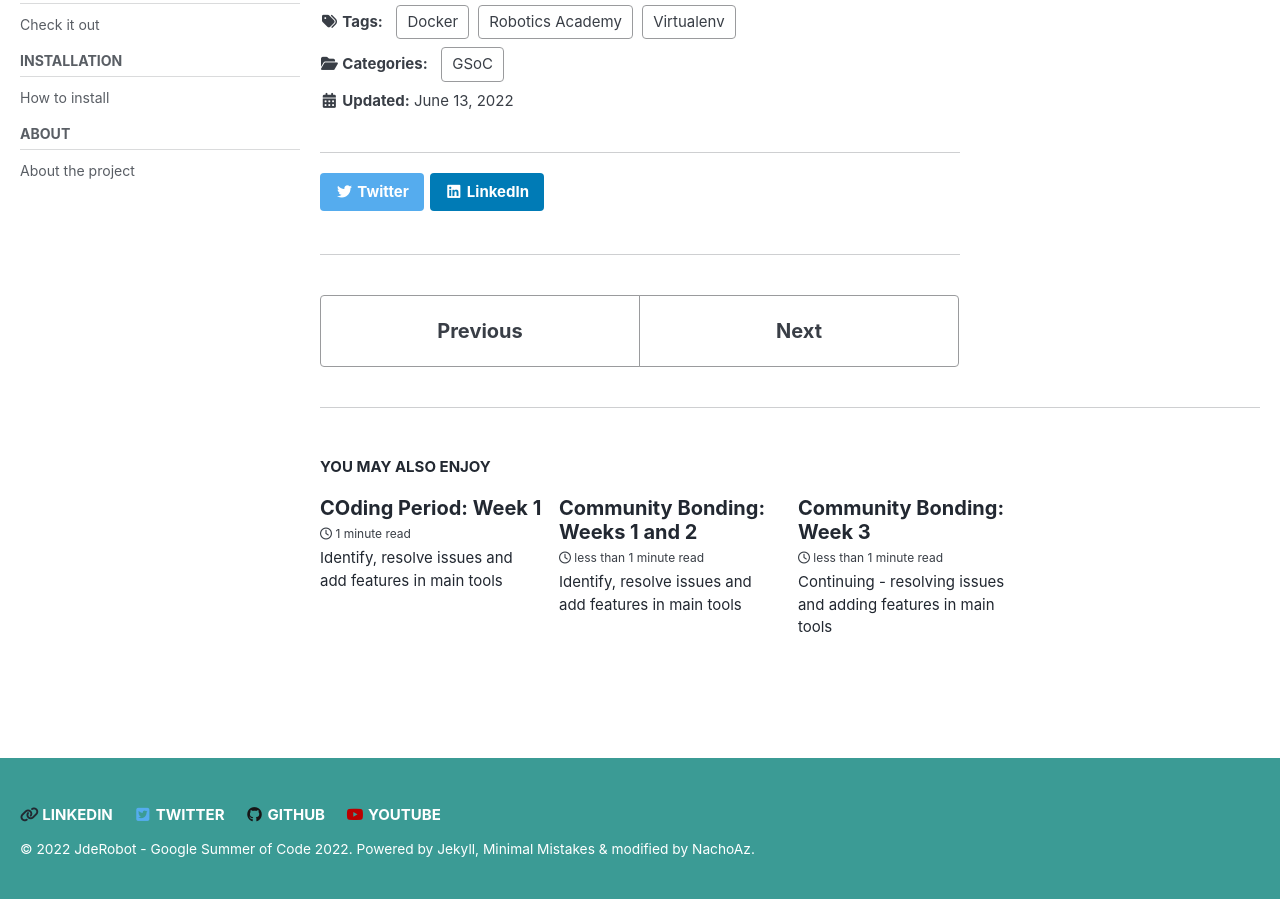
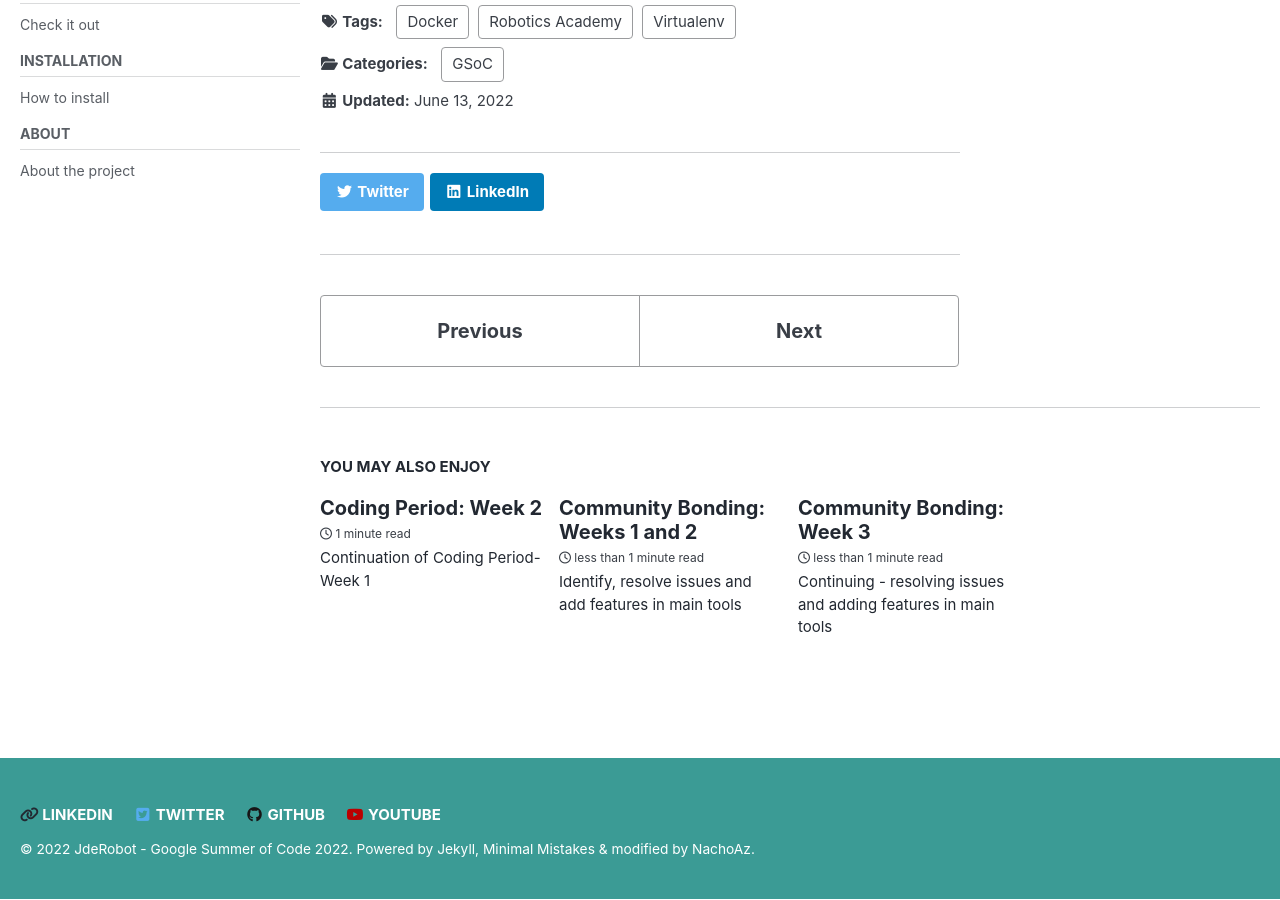
Before and after one commit to TheRoboticsClub/gsoc2022-Bhavesh_Misra, a Jekyll site: the page built from docs/_posts/2022-06-13-Coding_Period_Week1.md, in a window 1280 px wide and 900 px high, scrolled down 1962 px. Built offline with Jekyll 4.4.1, drawn with Linux system fonts in a browser that asks for light colours; cached includes are drawn as plain includes; nearby versions of some CDN libraries; some of the changed text lies outside the part shown.

Commit message:
Hope_this_works

```diff
--- a/docs/_posts/2022-06-13-Coding_Period_Week1.md
+++ b/docs/_posts/2022-06-13-Coding_Period_Week1.md
@@ -1,5 +1,5 @@
 ---
-title: "COding Period: Week 1"
+title: "Coding Period: Week 1"
 excerpt: "Identify, resolve issues and add features in main tools"
 usemathjax: true
 sidebar:
--- a/docs/_posts/2022-06-21-Coding_Period_Week2.md
+++ b/docs/_posts/2022-06-21-Coding_Period_Week2.md
@@ -1,6 +1,6 @@
 ---
-title: "COding Period: Week 1"
-excerpt: "Identify, resolve issues and add features in main tools"
+title: "Coding Period: Week 2"
+excerpt: "Continuation of Coding Period- Week 1"
 usemathjax: true
 sidebar:
   nav: "docs"
```
